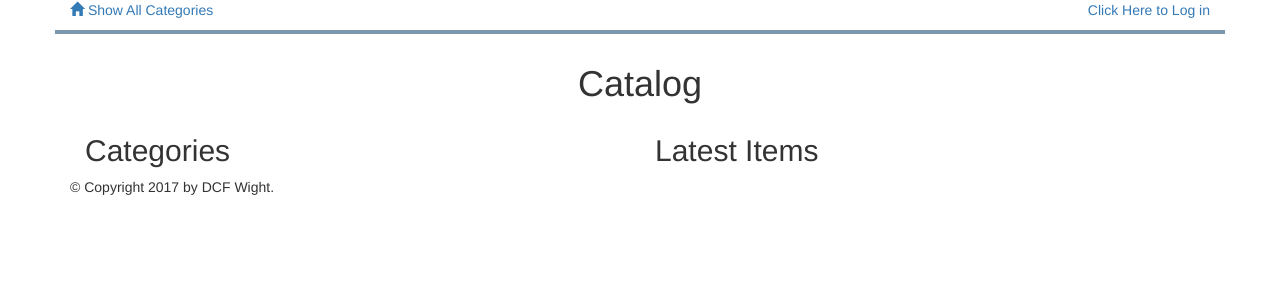
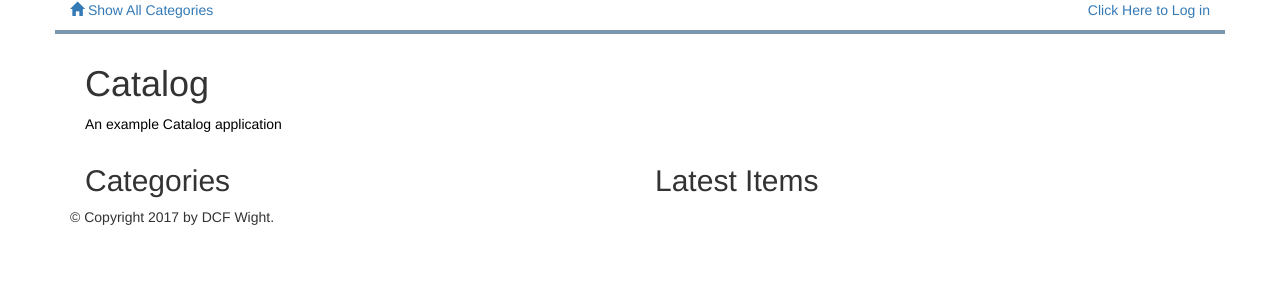
Before and after one commit to dcfwight/catalog, a Flask app: page / in a window 1280 px wide. Shown: the top 300 px of the page. Run offline with Flask 2, Linux system fonts and the light colour scheme; data that the repository does not hold is empty; some libraries are stand-ins or nearby versions.

Commit message:
Left align content

```diff
--- a/templates/header.html
+++ b/templates/header.html
@@ -24,8 +24,9 @@
 </div>
 <div class="catalog-header">
     <div class="container">
-        <div class='catalog-header'>
-            <h1>Catalog</h1>
+        <div class='col-md-12 catalog-header'>
+            <h1 class='text-left'>Catalog</h1>
+            <p class='text-left'>An example Catalog application</p>
         </div>
     </div>
 </div>
```
